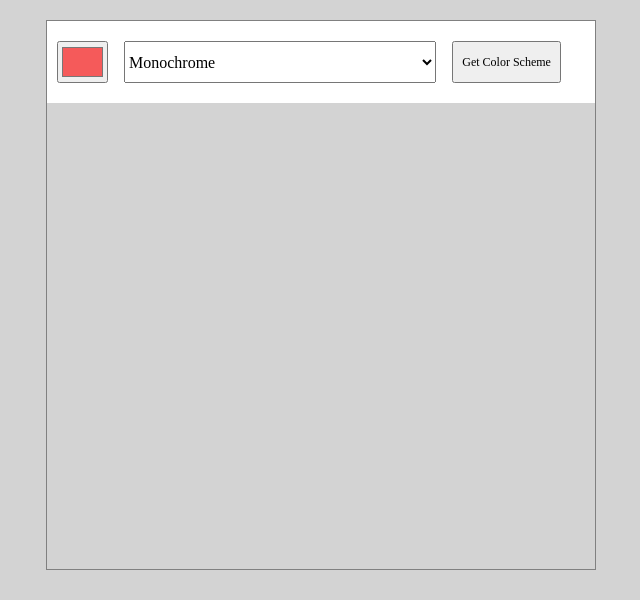
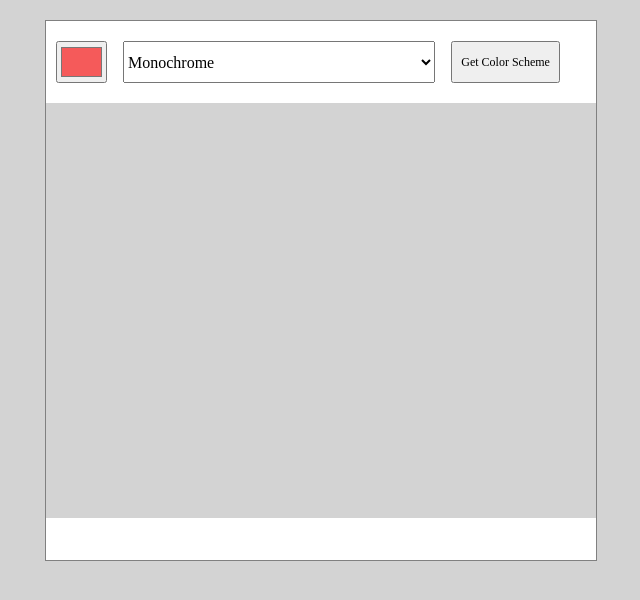
Before and after one commit to Ezimy/color-scheme-generator, a website built with Vite: page index.html in a window 1280 px wide. Shown: the whole page, without its empty margins (319-959 px from the left). Built offline with nearby package versions, Linux system fonts and the light colour scheme.

Commit message:
added label and changed css

```diff
--- a/index.css
+++ b/index.css
@@ -10,8 +10,8 @@ html, body {
 .container{
     margin: 1.25em auto 0 auto;
     border: 1px solid gray;
-    height: 34.375em;
-    width: 34.375em;
+    height: fit-content;
+    width: fit-content;
 }
 header{
     display: flex;
@@ -42,8 +42,19 @@ header button {
     gap: 0;
 }
 #color-0,#color-1,#color-2,#color-3,#color-4{
-    width: 100px;
-    height: 100px;
+    width: 6.875em;
+    height: 25.9375em;
+}
+#color-label-0,#color-label-1,#color-label-2,#color-label-3,#color-label-4{
+    text-align: center;
+}
+.label-container{
+    background-color: #FFFFFF;
+    height: 2.625em;
+    width: 6.875em;
+    display: flex;
+    justify-content: center;
+    align-items: center;
 }
 .color-container{
     width: 6.875em;
--- a/index.html
+++ b/index.html
@@ -18,11 +18,36 @@
                 <button id="color-btn">Get Color Scheme</button>
             </header>
             <div id="color-grid">
-                <div id="color-0"></div>
-                <div id="color-1"></div>
-                <div id="color-2"></div>
-                <div id="color-3"></div>
-                <div id="color-4"></div>
+                <div>
+                    <div id="color-0"></div>
+                    <div class="label-container">
+                        <p id="color-label-0"></p>
+                    </div>
+                </div>
+                <div>
+                    <div id="color-1"></div>
+                    <div class="label-container">
+                        <p id="color-label-1"></p>
+                    </div>
+                </div>
+                <div>
+                    <div id="color-2"></div>
+                    <div class="label-container">
+                        <p id="color-label-2"></p>
+                    </div>
+                </div>
+                <div>
+                    <div id="color-3"></div>
+                    <div class="label-container">
+                        <p id="color-label-3"></p>
+                    </div>
+                </div>
+                <div>
+                    <div id="color-4"></div>
+                    <div class="label-container">
+                        <p id="color-label-4"></p>
+                    </div>
+                </div>
             </div>
         </div>
         <script src="index.js"></script>
--- a/index.js
+++ b/index.js
@@ -16,8 +16,10 @@ function getColor(){
             })
             hexValues.forEach((element, index) => {
                 let colorElement = document.getElementById(`color-${index}`)
+                let colorElementLabel = document.getElementById(`color-label-${index}`)
                 console.log(colorElement)
                 colorElement.style.backgroundColor = element
+                colorElementLabel.innerText = element
             });
         })
 }
```
